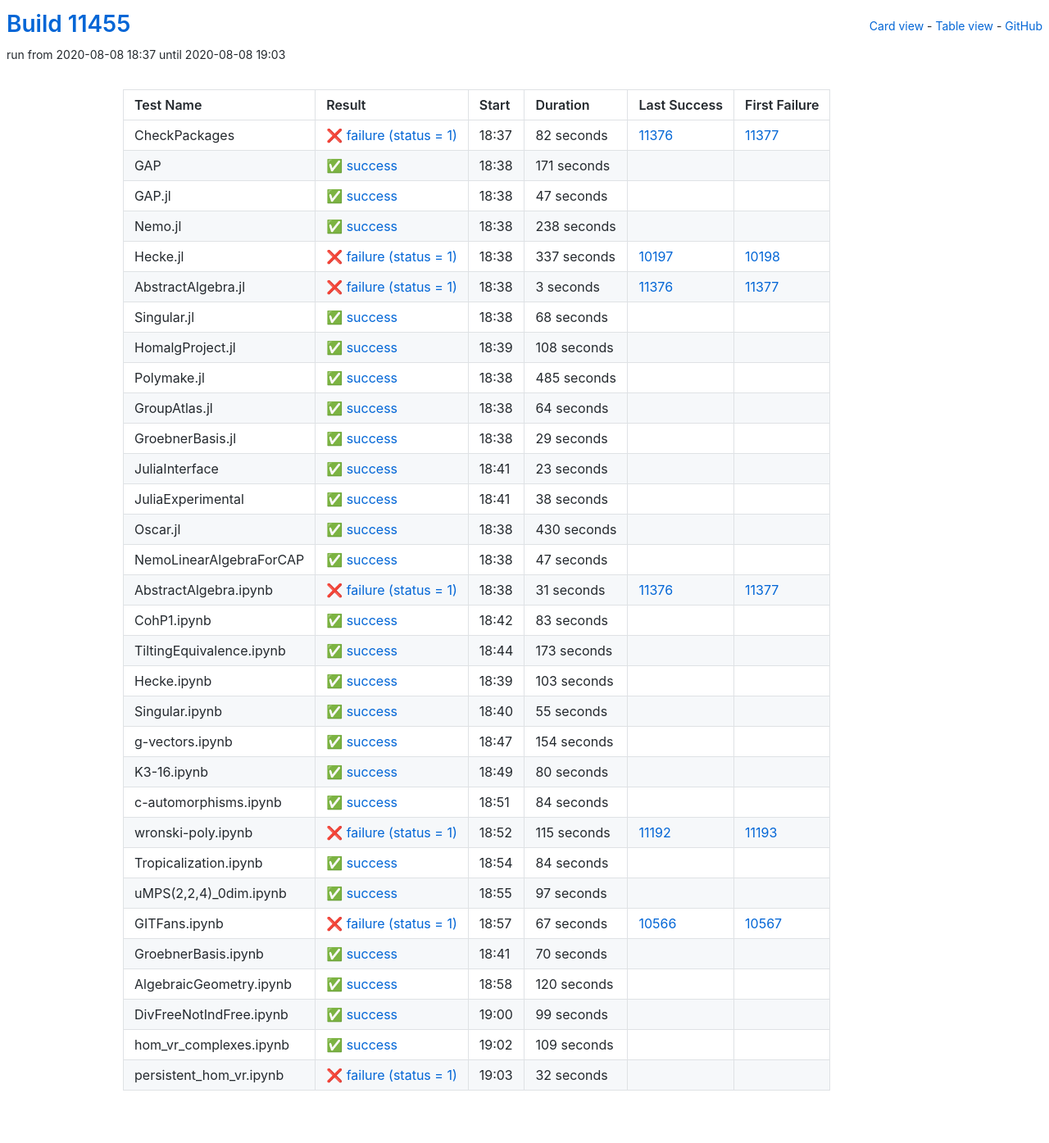
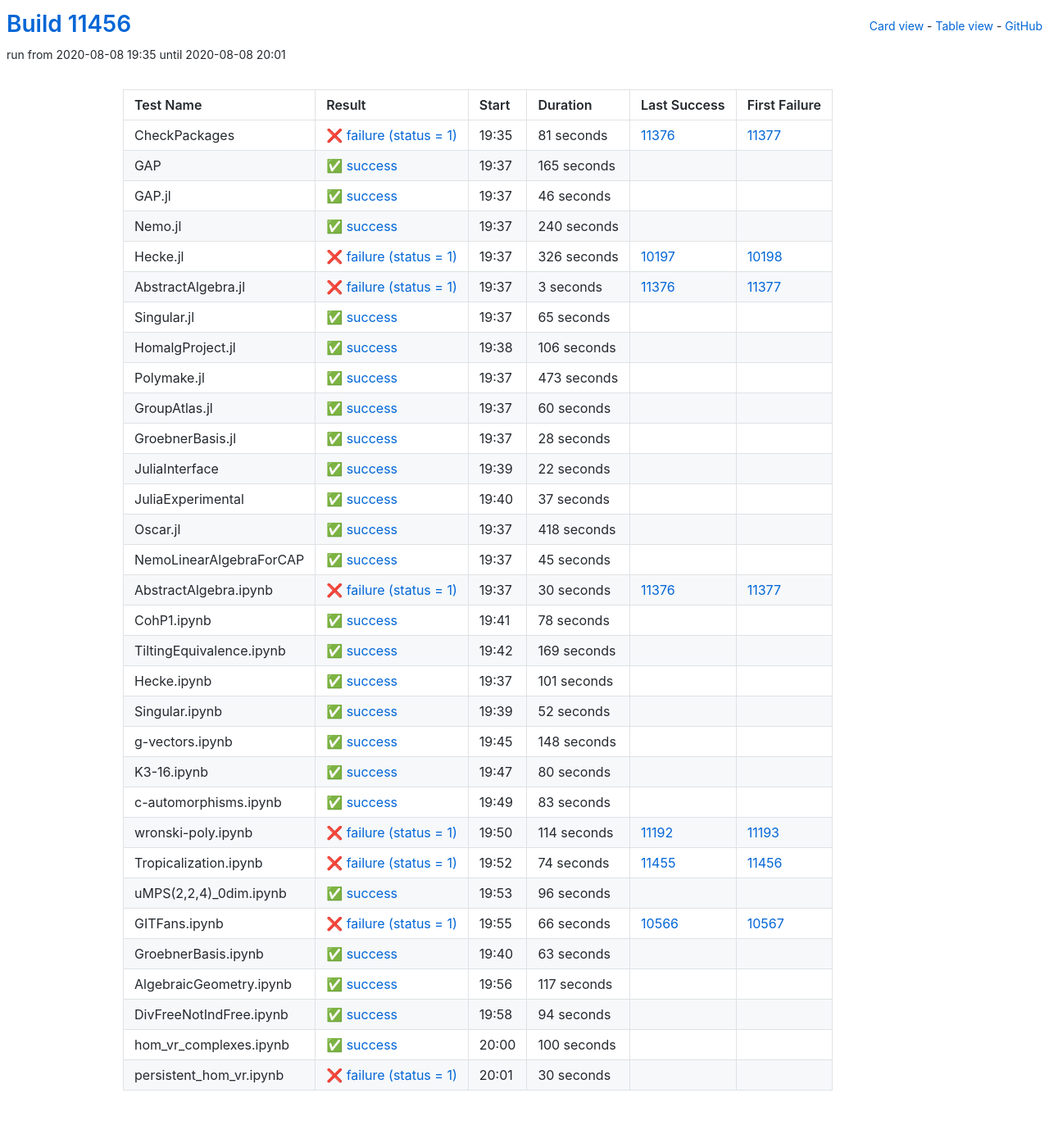
Before and after one commit to oscar-system/oscar-ci-status, a Jekyll site: the page built from table.html, in a window 1280 px wide. Shown: the whole page at 82% size. Built offline with Jekyll 4.4.1, drawn with Linux system fonts in a browser that asks for light colours.

Commit message:
Build #11456

```diff
--- a/_data/ci.yml
+++ b/_data/ci.yml
@@ -1,6 +1,6 @@
 ---
-build: 11455
-build_url: https://oscarci.mathematik.uni-kl.de/job/oscar/11455/
+build: 11456
+build_url: https://oscarci.mathematik.uni-kl.de/job/oscar/11456/
 job: oscar
 organization: oscar-system
 repo: oscar-ci-status
@@ -8,68 +8,68 @@
 tests:
 - name: CheckPackages
   id: checkpackages
-  log: https://oscarci.mathematik.uni-kl.de/job/oscar/11455/artifact/logs/build-11455/CheckPackages.log
-  start: 2020-08-08 18:37
+  log: https://oscarci.mathematik.uni-kl.de/job/oscar/11456/artifact/logs/build-11456/CheckPackages.log
+  start: 2020-08-08 19:35
   success: false
   exitcode: 1
   status: failure
-  duration: 82
+  duration: 81
   last_success: 11376
   last_success_url: https://oscarci.mathematik.uni-kl.de/job/oscar/11376/
   first_failure: 11377
   first_failure_url: https://oscarci.mathematik.uni-kl.de/job/oscar/11377/
 - name: GAP
   id: gap
-  log: https://oscarci.mathematik.uni-kl.de/job/oscar/11455/artifact/logs/build-11455/GAP.log
-  start: 2020-08-08 18:38
+  log: https://oscarci.mathematik.uni-kl.de/job/oscar/11456/artifact/logs/build-11456/GAP.log
+  start: 2020-08-08 19:37
   success: true
   exitcode: 0
   status: success
-  duration: 171
+  duration: 165
   last_success: false
   last_success_url:
   first_failure: false
   first_failure_url:
 - name: GAP.jl
   id: gap-jl
-  log: https://oscarci.mathematik.uni-kl.de/job/oscar/11455/artifact/logs/build-11455/GAP.jl.log
-  start: 2020-08-08 18:38
+  log: https://oscarci.mathematik.uni-kl.de/job/oscar/11456/artifact/logs/build-11456/GAP.jl.log
+  start: 2020-08-08 19:37
   success: true
   exitcode: 0
   status: success
-  duration: 47
+  duration: 46
   last_success: false
   last_success_url:
   first_failure: false
   first_failure_url:
 - name: Nemo.jl
   id: nemo-jl
-  log: https://oscarci.mathematik.uni-kl.de/job/oscar/11455/artifact/logs/build-11455/Nemo.jl.log
-  start: 2020-08-08 18:38
+  log: https://oscarci.mathematik.uni-kl.de/job/oscar/11456/artifact/logs/build-11456/Nemo.jl.log
+  start: 2020-08-08 19:37
   success: true
   exitcode: 0
   status: success
-  duration: 238
+  duration: 240
   last_success: false
   last_success_url:
   first_failure: false
   first_failure_url:
 - name: Hecke.jl
   id: hecke-jl
-  log: https://oscarci.mathematik.uni-kl.de/job/oscar/11455/artifact/logs/build-11455/Hecke.jl.log
-  start: 2020-08-08 18:38
+  log: https://oscarci.mathematik.uni-kl.de/job/oscar/11456/artifact/logs/build-11456/Hecke.jl.log
+  start: 2020-08-08 19:37
   success: false
   exitcode: 1
   status: failure
-  duration: 337
+  duration: 326
   last_success: 10197
   last_success_url: https://oscarci.mathematik.uni-kl.de/job/oscar/10197/
   first_failure: 10198
   first_failure_url: https://oscarci.mathematik.uni-kl.de/job/oscar/10198/
 - name: AbstractAlgebra.jl
   id: abstractalgebra-jl
-  log: https://oscarci.mathematik.uni-kl.de/job/oscar/11455/artifact/logs/build-11455/AbstractAlgebra.jl.log
-  start: 2020-08-08 18:38
+  log: https://oscarci.mathematik.uni-kl.de/job/oscar/11456/artifact/logs/build-11456/AbstractAlgebra.jl.log
+  start: 2020-08-08 19:37
   success: false
   exitcode: 1
   status: failure
@@ -80,188 +80,188 @@
   first_failure_url: https://oscarci.mathematik.uni-kl.de/job/oscar/11377/
 - name: Singular.jl
   id: singular-jl
-  log: https://oscarci.mathematik.uni-kl.de/job/oscar/11455/artifact/logs/build-11455/Singular.jl.log
-  start: 2020-08-08 18:38
+  log: https://oscarci.mathematik.uni-kl.de/job/oscar/11456/artifact/logs/build-11456/Singular.jl.log
+  start: 2020-08-08 19:37
   success: true
   exitcode: 0
   status: success
-  duration: 68
+  duration: 65
   last_success: false
   last_success_url:
   first_failure: false
   first_failure_url:
 - name: HomalgProject.jl
   id: homalgproject-jl
-  log: https://oscarci.mathematik.uni-kl.de/job/oscar/11455/artifact/logs/build-11455/HomalgProject.jl.log
-  start: 2020-08-08 18:39
+  log: https://oscarci.mathematik.uni-kl.de/job/oscar/11456/artifact/logs/build-11456/HomalgProject.jl.log
+  start: 2020-08-08 19:38
   success: true
   exitcode: 0
   status: success
-  duration: 108
+  duration: 106
   last_success: false
   last_success_url:
   first_failure: false
   first_failure_url:
 - name: Polymake.jl
   id: polymake-jl
-  log: https://oscarci.mathematik.uni-kl.de/job/oscar/11455/artifact/logs/build-11455/Polymake.jl.log
-  start: 2020-08-08 18:38
+  log: https://oscarci.mathematik.uni-kl.de/job/oscar/11456/artifact/logs/build-11456/Polymake.jl.log
+  start: 2020-08-08 19:37
   success: true
   exitcode: 0
   status: success
-  duration: 485
+  duration: 473
   last_success: false
   last_success_url:
   first_failure: false
   first_failure_url:
 - name: GroupAtlas.jl
   id: groupatlas-jl
-  log: https://oscarci.mathematik.uni-kl.de/job/oscar/11455/artifact/logs/build-11455/GroupAtlas.jl.log
-  start: 2020-08-08 18:38
+  log: https://oscarci.mathematik.uni-kl.de/job/oscar/11456/artifact/logs/build-11456/GroupAtlas.jl.log
+  start: 2020-08-08 19:37
   success: true
   exitcode: 0
   status: success
-  duration: 64
+  duration: 60
   last_success: false
   last_success_url:
   first_failure: false
   first_failure_url:
 - name: GroebnerBasis.jl
   id: groebnerbasis-jl
-  log: https://oscarci.mathematik.uni-kl.de/job/oscar/11455/artifact/logs/build-11455/GroebnerBasis.jl.log
-  start: 2020-08-08 18:38
+  log: https://oscarci.mathematik.uni-kl.de/job/oscar/11456/artifact/logs/build-11456/GroebnerBasis.jl.log
+  start: 2020-08-08 19:37
   success: true
   exitcode: 0
   status: success
-  duration: 29
+  duration: 28
   last_success: false
   last_success_url:
   first_failure: false
   first_failure_url:
 - name: JuliaInterface
   id: juliainterface
-  log: https://oscarci.mathematik.uni-kl.de/job/oscar/11455/artifact/logs/build-11455/JuliaInterface.log
-  start: 2020-08-08 18:41
+  log: https://oscarci.mathematik.uni-kl.de/job/oscar/11456/artifact/logs/build-11456/JuliaInterface.log
+  start: 2020-08-08 19:39
   success: true
   exitcode: 0
   status: success
-  duration: 23
+  duration: 22
   last_success: false
   last_success_url:
   first_failure: false
   first_failure_url:
 - name: JuliaExperimental
   id: juliaexperimental
-  log: https://oscarci.mathematik.uni-kl.de/job/oscar/11455/artifact/logs/build-11455/JuliaExperimental.log
-  start: 2020-08-08 18:41
+  log: https://oscarci.mathematik.uni-kl.de/job/oscar/11456/artifact/logs/build-11456/JuliaExperimental.log
+  start: 2020-08-08 19:40
   success: true
   exitcode: 0
   status: success
-  duration: 38
+  duration: 37
   last_success: false
   last_success_url:
   first_failure: false
   first_failure_url:
 - name: Oscar.jl
   id: oscar-jl
-  log: https://oscarci.mathematik.uni-kl.de/job/oscar/11455/artifact/logs/build-11455/Oscar.jl.log
-  start: 2020-08-08 18:38
+  log: https://oscarci.mathematik.uni-kl.de/job/oscar/11456/artifact/logs/build-11456/Oscar.jl.log
+  start: 2020-08-08 19:37
   success: true
   exitcode: 0
   status: success
-  duration: 430
+  duration: 418
   last_success: false
   last_success_url:
   first_failure: false
   first_failure_url:
 - name: NemoLinearAlgebraForCAP
   id: nemolinearalgebraforcap
-  log: https://oscarci.mathematik.uni-kl.de/job/oscar/11455/artifact/logs/build-11455/NemoLinearAlgebraForCAP.log
-  start: 2020-08-08 18:38
+  log: https://oscarci.mathematik.uni-kl.de/job/oscar/11456/artifact/logs/build-11456/NemoLinearAlgebraForCAP.log
+  start: 2020-08-08 19:37
   success: true
   exitcode: 0
   status: success
-  duration: 47
+  duration: 45
   last_success: false
   last_success_url:
   first_failure: false
   first_failure_url:
 - name: AbstractAlgebra.ipynb
   id: abstractalgebra-ipynb
-  log: https://oscarci.mathematik.uni-kl.de/job/oscar/11455/artifact/logs/build-11455/AbstractAlgebra.ipynb.log
-  start: 2020-08-08 18:38
+  log: https://oscarci.mathematik.uni-kl.de/job/oscar/11456/artifact/logs/build-11456/AbstractAlgebra.ipynb.log
+  start: 2020-08-08 19:37
   success: false
   exitcode: 1
   status: failure
-  duration: 31
+  duration: 30
   last_success: 11376
   last_success_url: https://oscarci.mathematik.uni-kl.de/job/oscar/11376/
   first_failure: 11377
   first_failure_url: https://oscarci.mathematik.uni-kl.de/job/oscar/11377/
 - name: CohP1.ipynb
   id: cohp1-ipynb
-  log: https://oscarci.mathematik.uni-kl.de/job/oscar/11455/artifact/logs/build-11455/CohP1.ipynb.log
-  start: 2020-08-08 18:42
+  log: https://oscarci.mathematik.uni-kl.de/job/oscar/11456/artifact/logs/build-11456/CohP1.ipynb.log
+  start: 2020-08-08 19:41
   success: true
   exitcode: 0
   status: success
-  duration: 83
+  duration: 78
   last_success: false
   last_success_url:
   first_failure: false
   first_failure_url:
 - name: TiltingEquivalence.ipynb
   id: tiltingequivalence-ipynb
-  log: https://oscarci.mathematik.uni-kl.de/job/oscar/11455/artifact/logs/build-11455/TiltingEquivalence.ipynb.log
-  start: 2020-08-08 18:44
+  log: https://oscarci.mathematik.uni-kl.de/job/oscar/11456/artifact/logs/build-11456/TiltingEquivalence.ipynb.log
+  start: 2020-08-08 19:42
   success: true
   exitcode: 0
   status: success
-  duration: 173
+  duration: 169
   last_success: false
   last_success_url:
   first_failure: false
   first_failure_url:
 - name: Hecke.ipynb
   id: hecke-ipynb
-  log: https://oscarci.mathematik.uni-kl.de/job/oscar/11455/artifact/logs/build-11455/Hecke.ipynb.log
-  start: 2020-08-08 18:39
+  log: https://oscarci.mathematik.uni-kl.de/job/oscar/11456/artifact/logs/build-11456/Hecke.ipynb.log
+  start: 2020-08-08 19:37
   success: true
   exitcode: 0
   status: success
-  duration: 103
+  duration: 101
   last_success: false
   last_success_url:
   first_failure: false
   first_failure_url:
 - name: Singular.ipynb
   id: singular-ipynb
-  log: https://oscarci.mathematik.uni-kl.de/job/oscar/11455/artifact/logs/build-11455/Singular.ipynb.log
-  start: 2020-08-08 18:40
+  log: https://oscarci.mathematik.uni-kl.de/job/oscar/11456/artifact/logs/build-11456/Singular.ipynb.log
+  start: 2020-08-08 19:39
   success: true
   exitcode: 0
   status: success
-  duration: 55
+  duration: 52
   last_success: false
   last_success_url:
   first_failure: false
   first_failure_url:
 - name: g-vectors.ipynb
   id: g-vectors-ipynb
-  log: https://oscarci.mathematik.uni-kl.de/job/oscar/11455/artifact/logs/build-11455/g-vectors.ipynb.log
-  start: 2020-08-08 18:47
+  log: https://oscarci.mathematik.uni-kl.de/job/oscar/11456/artifact/logs/build-11456/g-vectors.ipynb.log
+  start: 2020-08-08 19:45
   success: true
   exitcode: 0
   status: success
-  duration: 154
+  duration: 148
   last_success: false
   last_success_url:
   first_failure: false
   first_failure_url:
 - name: K3-16.ipynb
   id: k3-16-ipynb
-  log: https://oscarci.mathematik.uni-kl.de/job/oscar/11455/artifact/logs/build-11455/K3-16.ipynb.log
-  start: 2020-08-08 18:49
+  log: https://oscarci.mathematik.uni-kl.de/job/oscar/11456/artifact/logs/build-11456/K3-16.ipynb.log
+  start: 2020-08-08 19:47
   success: true
   exitcode: 0
   status: success
@@ -272,120 +272,120 @@
   first_failure_url:
 - name: c-automorphisms.ipynb
   id: c-automorphisms-ipynb
-  log: https://oscarci.mathematik.uni-kl.de/job/oscar/11455/artifact/logs/build-11455/c-automorphisms.ipynb.log
-  start: 2020-08-08 18:51
+  log: https://oscarci.mathematik.uni-kl.de/job/oscar/11456/artifact/logs/build-11456/c-automorphisms.ipynb.log
+  start: 2020-08-08 19:49
   success: true
   exitcode: 0
   status: success
-  duration: 84
+  duration: 83
   last_success: false
   last_success_url:
   first_failure: false
   first_failure_url:
 - name: wronski-poly.ipynb
   id: wronski-poly-ipynb
-  log: https://oscarci.mathematik.uni-kl.de/job/oscar/11455/artifact/logs/build-11455/wronski-poly.ipynb.log
-  start: 2020-08-08 18:52
+  log: https://oscarci.mathematik.uni-kl.de/job/oscar/11456/artifact/logs/build-11456/wronski-poly.ipynb.log
+  start: 2020-08-08 19:50
   success: false
   exitcode: 1
   status: failure
-  duration: 115
+  duration: 114
   last_success: 11192
   last_success_url: https://oscarci.mathematik.uni-kl.de/job/oscar/11192/
   first_failure: 11193
   first_failure_url: https://oscarci.mathematik.uni-kl.de/job/oscar/11193/
 - name: Tropicalization.ipynb
   id: tropicalization-ipynb
-  log: https://oscarci.mathematik.uni-kl.de/job/oscar/11455/artifact/logs/build-11455/Tropicalization.ipynb.log
-  start: 2020-08-08 18:54
+  log: https://oscarci.mathematik.uni-kl.de/job/oscar/11456/artifact/logs/build-11456/Tropicalization.ipynb.log
+  start: 2020-08-08 19:52
+  success: false
+  exitcode: 1
+  status: failure
+  duration: 74
+  last_success: 11455
+  last_success_url: https://oscarci.mathematik.uni-kl.de/job/oscar/11455/
+  first_failure: 11456
+  first_failure_url: https://oscarci.mathematik.uni-kl.de/job/oscar/11456/
+- name: uMPS(2,2,4)_0dim.ipynb
+  id: umps-2-2-4-0dim-ipynb
+  log: https://oscarci.mathematik.uni-kl.de/job/oscar/11456/artifact/logs/build-11456/uMPS-2-2-4-_0dim.ipynb.log
+  start: 2020-08-08 19:53
   success: true
   exitcode: 0
   status: success
-  duration: 84
-  last_success: false
-  last_success_url:
-  first_failure: false
-  first_failure_url:
-- name: uMPS(2,2,4)_0dim.ipynb
-  id: umps-2-2-4-0dim-ipynb
-  log: https://oscarci.mathematik.uni-kl.de/job/oscar/11455/artifact/logs/build-11455/uMPS-2-2-4-_0dim.ipynb.log
-  start: 2020-08-08 18:55
-  success: true
-  exitcode: 0
-  status: success
-  duration: 97
+  duration: 96
   last_success: false
   last_success_url:
   first_failure: false
   first_failure_url:
 - name: GITFans.ipynb
   id: gitfans-ipynb
-  log: https://oscarci.mathematik.uni-kl.de/job/oscar/11455/artifact/logs/build-11455/GITFans.ipynb.log
-  start: 2020-08-08 18:57
+  log: https://oscarci.mathematik.uni-kl.de/job/oscar/11456/artifact/logs/build-11456/GITFans.ipynb.log
+  start: 2020-08-08 19:55
   success: false
   exitcode: 1
   status: failure
-  duration: 67
+  duration: 66
   last_success: 10566
   last_success_url: https://oscarci.mathematik.uni-kl.de/job/oscar/10566/
   first_failure: 10567
   first_failure_url: https://oscarci.mathematik.uni-kl.de/job/oscar/10567/
 - name: GroebnerBasis.ipynb
   id: groebnerbasis-ipynb
-  log: https://oscarci.mathematik.uni-kl.de/job/oscar/11455/artifact/logs/build-11455/GroebnerBasis.ipynb.log
-  start: 2020-08-08 18:41
+  log: https://oscarci.mathematik.uni-kl.de/job/oscar/11456/artifact/logs/build-11456/GroebnerBasis.ipynb.log
+  start: 2020-08-08 19:40
   success: true
   exitcode: 0
   status: success
-  duration: 70
+  duration: 63
   last_success: false
   last_success_url:
   first_failure: false
   first_failure_url:
 - name: AlgebraicGeometry.ipynb
   id: algebraicgeometry-ipynb
-  log: https://oscarci.mathematik.uni-kl.de/job/oscar/11455/artifact/logs/build-11455/AlgebraicGeometry.ipynb.log
-  start: 2020-08-08 18:58
+  log: https://oscarci.mathematik.uni-kl.de/job/oscar/11456/artifact/logs/build-11456/AlgebraicGeometry.ipynb.log
+  start: 2020-08-08 19:56
   success: true
   exitcode: 0
   status: success
-  duration: 120
+  duration: 117
   last_success: false
   last_success_url:
   first_failure: false
   first_failure_url:
 - name: DivFreeNotIndFree.ipynb
   id: divfreenotindfree-ipynb
-  log: https://oscarci.mathematik.uni-kl.de/job/oscar/11455/artifact/logs/build-11455/DivFreeNotIndFree.ipynb.log
-  start: 2020-08-08 19:00
+  log: https://oscarci.mathematik.uni-kl.de/job/oscar/11456/artifact/logs/build-11456/DivFreeNotIndFree.ipynb.log
+  start: 2020-08-08 19:58
   success: true
   exitcode: 0
   status: success
-  duration: 99
+  duration: 94
   last_success: false
   last_success_url:
   first_failure: false
   first_failure_url:
 - name: hom_vr_complexes.ipynb
   id: hom-vr-complexes-ipynb
-  log: https://oscarci.mathematik.uni-kl.de/job/oscar/11455/artifact/logs/build-11455/hom_vr_complexes.ipynb.log
-  start: 2020-08-08 19:02
+  log: https://oscarci.mathematik.uni-kl.de/job/oscar/11456/artifact/logs/build-11456/hom_vr_complexes.ipynb.log
+  start: 2020-08-08 20:00
   success: true
   exitcode: 0
   status: success
-  duration: 109
+  duration: 100
   last_success: false
   last_success_url:
   first_failure: false
   first_failure_url:
 - name: persistent_hom_vr.ipynb
   id: persistent-hom-vr-ipynb
-  log: https://oscarci.mathematik.uni-kl.de/job/oscar/11455/artifact/logs/build-11455/persistent_hom_vr.ipynb.log
-  start: 2020-08-08 19:03
+  log: https://oscarci.mathematik.uni-kl.de/job/oscar/11456/artifact/logs/build-11456/persistent_hom_vr.ipynb.log
+  start: 2020-08-08 20:01
   success: false
   exitcode: 1
   status: failure
-  duration: 32
+  duration: 30
   last_success: false
   last_success_url:
   first_failure: false
```
Also changed, not shown: README.md.
